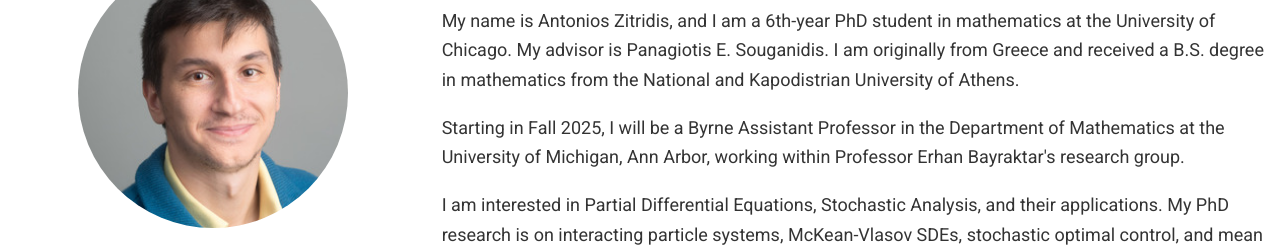
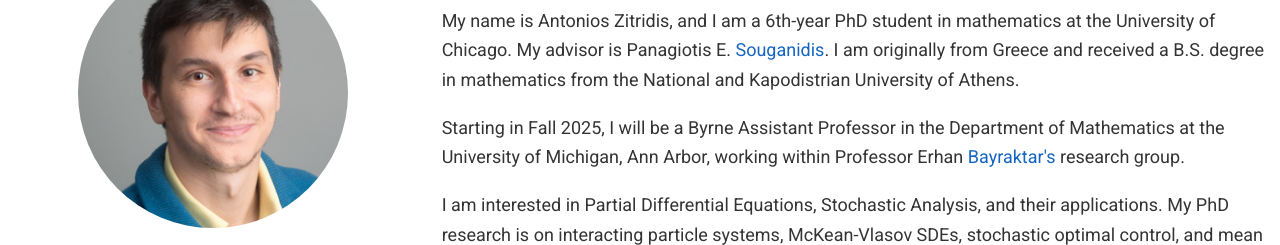
Before and after one commit to zitridis/antonis, a plain HTML site: page index.html in a window 1280 px wide. Shown: the part 192-437 px from the top of the page. Drawn offline with nearby package versions, Linux system fonts and the light colour scheme; some icons are missing.

Commit message:
Update index.html

```diff
--- a/index.html
+++ b/index.html
@@ -106,8 +106,8 @@
           <div class="col-12 col-lg-8">
             <h1>Welcome to my webpage!</h1>
             <div class="article-style">
-              <p>My name is Antonios Zitridis, and I am a 6th-year PhD student in mathematics at the University of Chicago. My advisor is Panagiotis E. Souganidis. I am originally from Greece and received a B.S. degree in mathematics from the National and Kapodistrian University of Athens.</p>
-              <p>Starting in Fall 2025, I will be a Byrne Assistant Professor in the Department of Mathematics at the University of Michigan, Ann Arbor, working within Professor Erhan Bayraktar's research group.</p>
+              <p>My name is Antonios Zitridis, and I am a 6th-year PhD student in mathematics at the University of Chicago. My advisor is Panagiotis E. <a href="https://math.uchicago.edu/~souganidis/">Souganidis</a>. I am originally from Greece and received a B.S. degree in mathematics from the National and Kapodistrian University of Athens.</p>
+              <p>Starting in Fall 2025, I will be a Byrne Assistant Professor in the Department of Mathematics at the University of Michigan, Ann Arbor, working within Professor Erhan <a href="https://sites.lsa.umich.edu/erhan/">Bayraktar's</a> research group.</p>
               <p>I am interested in Partial Differential Equations, Stochastic Analysis, and their applications. My PhD research is on interacting particle systems, McKean-Vlasov SDEs, stochastic optimal control, and mean field games.</p>
               <a href="CV (Antonios Zitridis).pdf" target="_blank">
                         <i class="fas fa-download pr-1 fa-fw"></i> You can see my resumé here.
```
